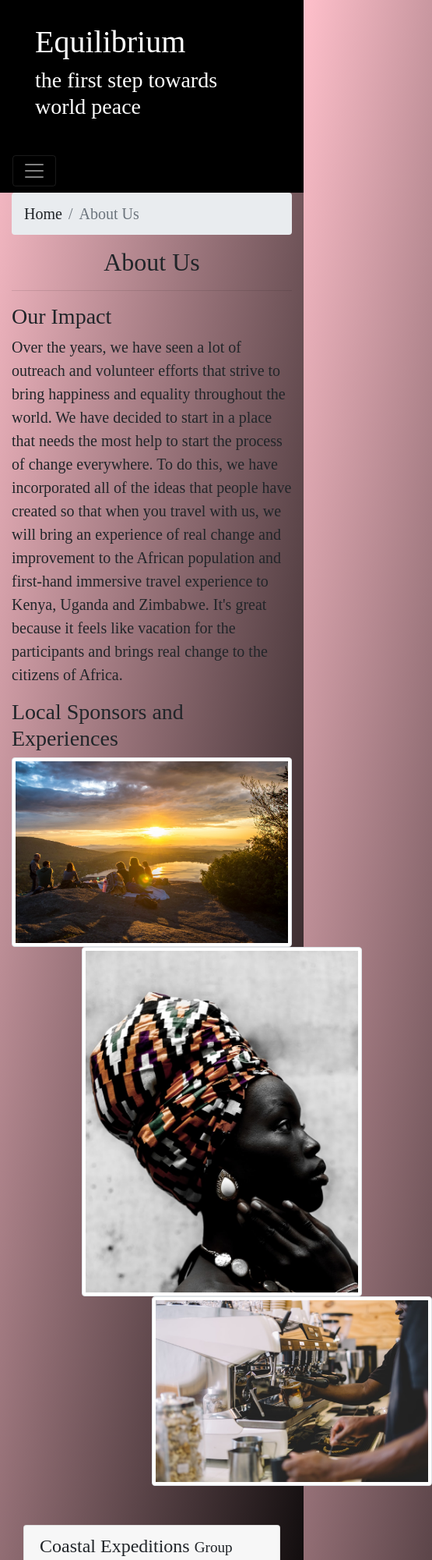
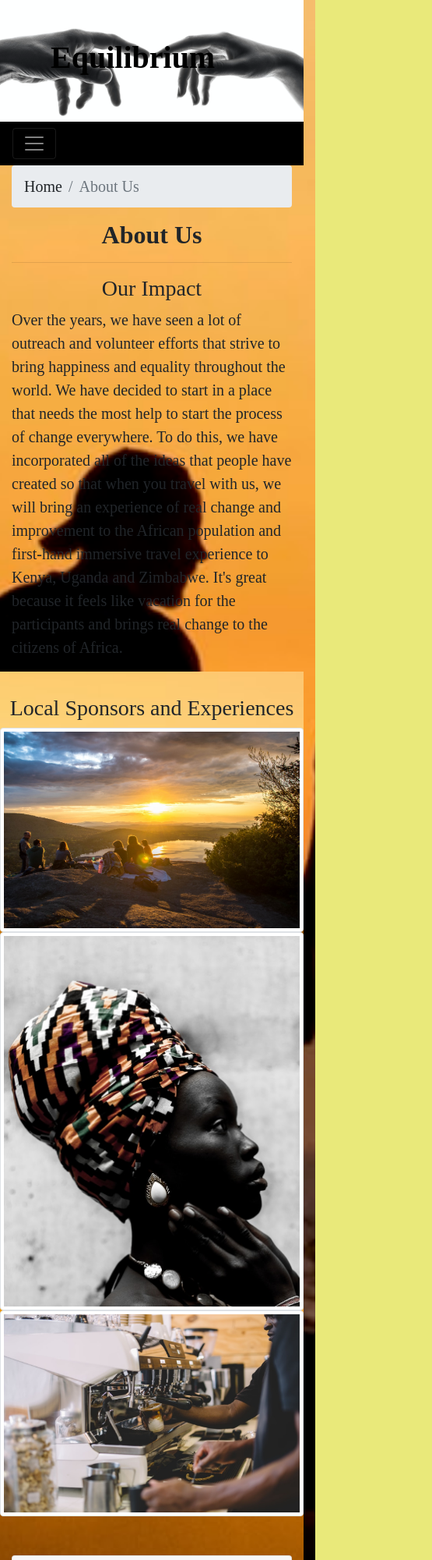
Before and after one commit to ramsahoo/Equilibrium_Bootstrap, a website: page aboutus.html in a window 390 px wide. Shown: the top 2000 px of the page at 78% size, 555 px wide, since content can reach past the window. Drawn offline with nearby package versions, Linux system fonts and the light colour scheme; a web font is replaced by a local one.

Commit message:
changed design features in CSS and fixed some bootstrap positioning

```diff
--- a/aboutus.html
+++ b/aboutus.html
@@ -18,7 +18,7 @@
     <title>Equilibrium</title>
 </head>
 
-<body>
+<body class="aboutus">
 
     <header class="jumbotron jumbotron-fluid">
         <div class="container">
@@ -26,12 +26,12 @@
                 <div class="col-4 col-sm-3 col-md-2 align-self-center"></div>
                 <div class="col-12">
                     <h1>Equilibrium</h1>
-                    <h3>the first step towards world peace</h3>
                 </div>
             </div>
         </div>
     </header>
 
+    <!-- Navigation Bar -->
     <nav class="navbar navbar-expand-sm navbar-dark sticky-top">
         <div class="container">
             <button class="navbar-toggler" type="button" data-toggle="collapse" data-target="#equilibriumNavbar">
@@ -57,6 +57,7 @@
         </div>
     </nav>
 
+        <!-- Login -->
     <div id="loginModal" class="modal fade" role="dialog">
         <div class="modal-dialog" role="document">
             <div class="modal-content">
@@ -97,7 +98,7 @@
         </div>
     </div>
 
-
+    <!-- Main Body -->
     <div class="container">
         <div class="row">
             <div class="col">
@@ -110,7 +111,7 @@
             </div>
         </div>
     </div>
-
+    <!-- Sub-title -->
     <div class="container">
         <div class="row">
             <div class="col-12">
@@ -120,25 +121,25 @@
         </div>
     </div>
 
-    <div class="container">
+        <!-- Sponsors and Images -->
+    <div class="container menuBody">
         <div class="row">
-            <div class="col-sm-6">
+            <div class="col">
                 <h3>Local Sponsors and Experiences</h3>
             </hr>
             <div class="media">
-                <img class="d-flex mr-3 img-thumbnail img-fluid" src="img/coast.jpg" alt="coast"/>
+                <img class="img-thumbnail img-fluid" src="img/coast.jpg" alt="coast"/>
             </div>
             <div class="media">
-                <img class="d-flex mr-3 img-thumbnail img-fluid offset-3" src="img/sponsor.jpg" alt="sponsor"/>
+                <img class="img-thumbnail img-fluid m-auto" src="img/sponsor.jpg" alt="sponsor"/>
             </div>
             <div class="media">
-                <img class="d-flex mr-3 img-thumbnail img-fluid offset-6" src="img/coffee.jpg" alt="coffee"/>
+                <img class="img-thumbnail img-fluid" src="img/coffee.jpg" alt="coffee"/>
             </div>
         </div>
     </div>
 
-
-
+    <!-- Accordion -->
     <div class="container">
         <div class="row row-content">
             <div class="col-12">
@@ -152,7 +153,7 @@
                             </h4>
                             <div class="collapse show" id="coast" data-parent="#accordion">
                                 <div class="card-body">
-                                    <p class="d-none d-sm-block">Join Coastal Expeditions to explore new horizons with a
+                                    <p class="d-block">Join Coastal Expeditions to explore new horizons with a
                                         group of other adventurers!</p>
                                 </div>
                             </div>
@@ -167,7 +168,7 @@
                             </h4>
                             <div class="collapse" id="sponsor" data-parent="#accordion">
                                 <div class="card-body">
-                                    <p class="d-none d-sm-block">African Outfitters has the most beautiful homemade
+                                    <p class="d-block">African Outfitters has the most beautiful homemade
                                         apparel that you can't find anywhere else.</p>
                                 </div>
                             </div>
@@ -182,7 +183,7 @@
                             </h4>
                             <div class="collapse" id="coffee" data-parent="#accordion">
                                 <div class="card-body">
-                                    <p class="d-none d-sm-block">Taste the fresh coffee grounds from local Kenyans, sharing their family recipe known for centuries.</p>
+                                    <p class="d-block">Taste the fresh coffee grounds from local Kenyans, sharing their family recipe known for centuries.</p>
                                 </div>
                             </div>
                         </div>
--- a/css/styles.css
+++ b/css/styles.css
@@ -1,17 +1,32 @@
 body {
     font-family: "sans serif";
     font-size: 20px;
-    background-image: linear-gradient(to bottom right, pink, black)
+    margin: 0;
+}
+
+h1 {
+    color: black;
+    font-weight: bold;
 }
 
 h2 {
     text-align: center;
+    font-weight: bold;
 }
+
+h3 {
+    text-align: center;
+}
+
 
 .jumbotron {
     margin: 0;
-    padding: 30px;
+    padding: 50px;
     background-color:black;
+    background-image: url(../img/hands.jpg);
+    background-repeat: no-repeat;
+    background-size: cover;
+    background-position: center;
     color: white;
 }
 
@@ -42,3 +57,40 @@ a, a:hover {
 footer {
     font-size: 50px;
 }
+
+.menuBody {
+    padding: 30px 0;
+    background: beige;
+    background-image: url('../img/background_zimbabwe.jpg');
+    background-position: center;
+    background-repeat: no-repeat;
+    background-size: cover;
+}
+
+.index {
+    background-color: lightblue;
+    background-image: url(../img/giraffes.jpg);
+    background-position: center;
+    background-repeat: no-repeat;
+    background-size: cover;
+}
+
+.aboutus {
+    background-color: rgb(233, 233, 122);
+    background-image: url(../img/people.jpg);
+    background-position: center;
+    background-repeat: no-repeat;
+    background-size: cover;
+}
+
+.travel {
+    background-color: rgb(216, 181, 159);
+    background-image: url(../img/tourist.jpg);
+    background-position: bottom;
+    background-repeat: no-repeat;
+    background-size: cover;
+}
+
+.contactus {
+    background-color: rgb(219, 219, 138);
+}
```
Also changed, not shown: contactus.html (+5 -2 lines), index.html (+12 -9 lines), travel.html (+7 -4 lines), img/background.jpg (added), img/background_zimbabwe.jpg (added), img/elephant.jpg (added), img/flowers.jpg (added), img/giraffes.jpg (added), img/hands.jpg (added), img/hill.jpg (added), img/market.jpg (added), img/people.jpg (added), img/textiles.jpg (added), img/tourist.jpg (added).
